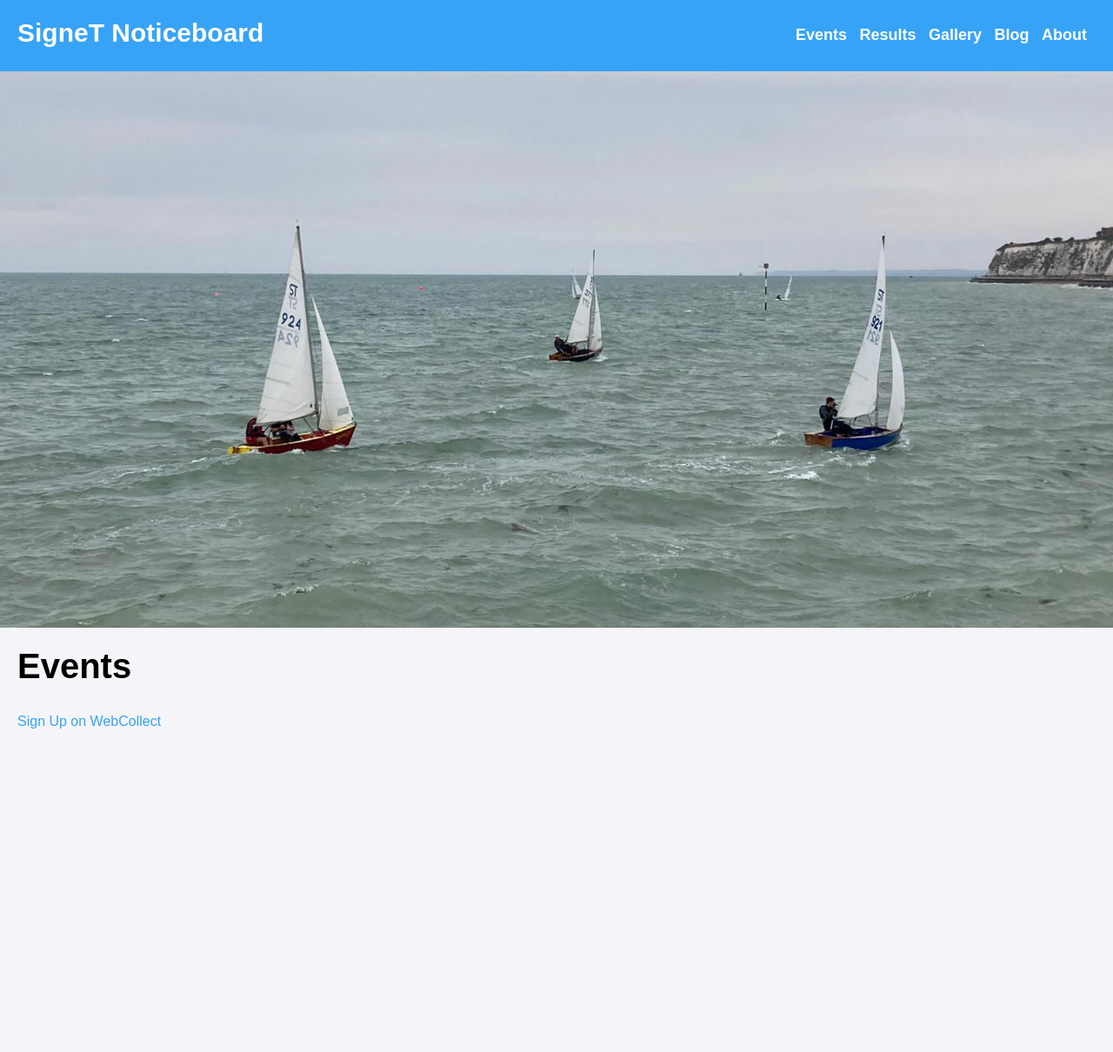
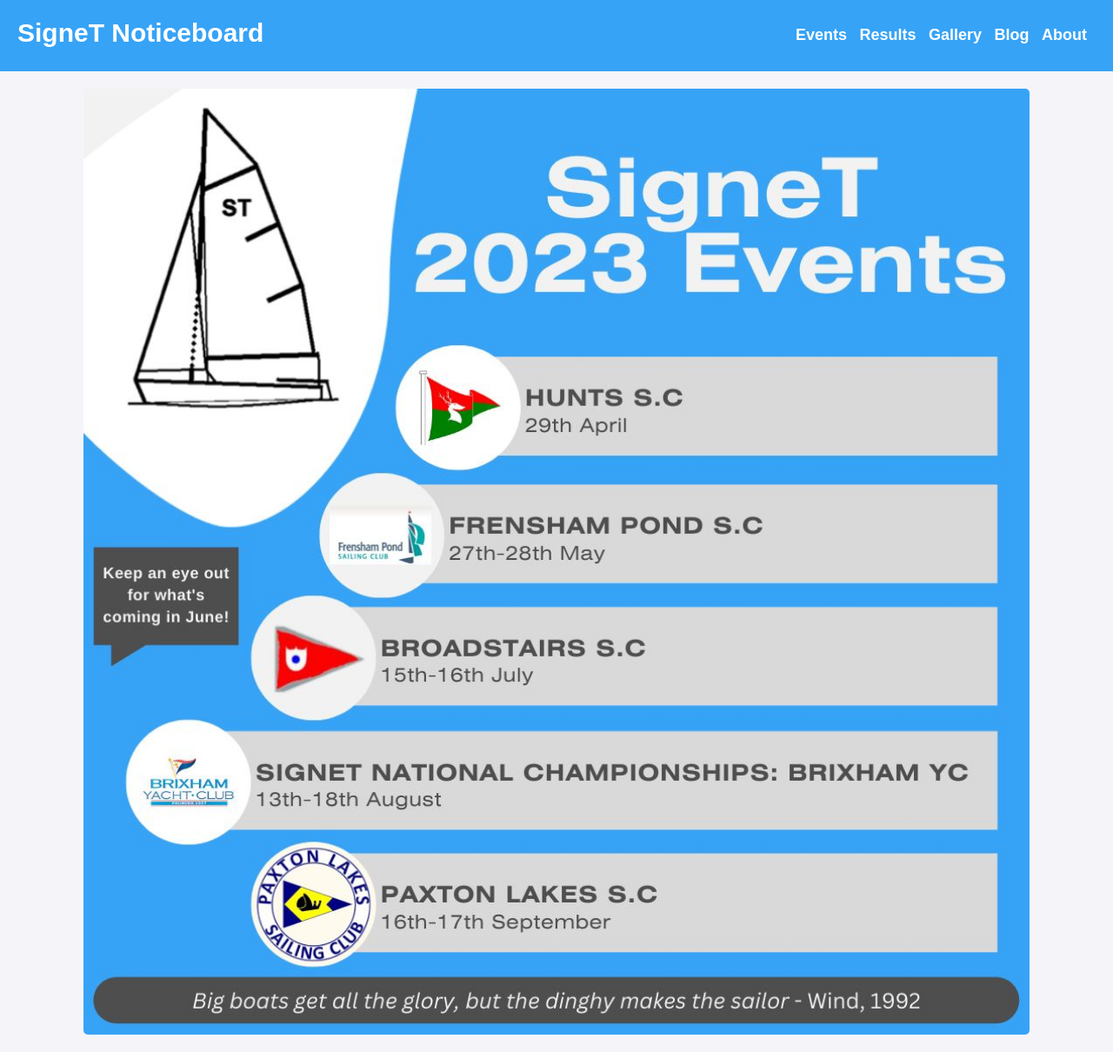
Before and after one commit to wrussell1999/signet-website, a Jekyll site: the page built from events.html, in a window 1280 px wide. Shown: the whole page at 87% size. Built offline with Jekyll 4.4.1, drawn with Linux system fonts in a browser that asks for light colours; nearby versions of some CDN libraries; before the commit the page ends 900 px from its top, so only the background shows below that.

Commit message:
Add 2023 events poster

```diff
--- a/events.html
+++ b/events.html
@@ -2,11 +2,10 @@
 layout: page
 ---
 
+<!--
 <div class="banner">
     <img src="/assets/img/header10.jpg">
 </div>
 <h1>Events</h1>
-<div class="content">
-    <a href="https://webcollect.org.uk/scoa/category/open-events-1">Sign Up on WebCollect</a>
-
-</div>
+-->
+<img style="display: block; margin-left: auto; margin-right: auto; width: 85%; margin-top: 20px; margin-bottom: 20px; border-radius: 5px;" src="/assets/img/2023.jpg"/>
--- a/index.html
+++ b/index.html
@@ -10,3 +10,8 @@
         <li><a src="/blog">Blog</a></li>
     </ul>
 </p>
+
+<div class="content">
+    <a href="https://webcollect.org.uk/scoa/category/open-events-1">Sign Up on WebCollect</a>
+
+</div>
```
Also changed, not shown: assets/img/2023.jpg (added).
